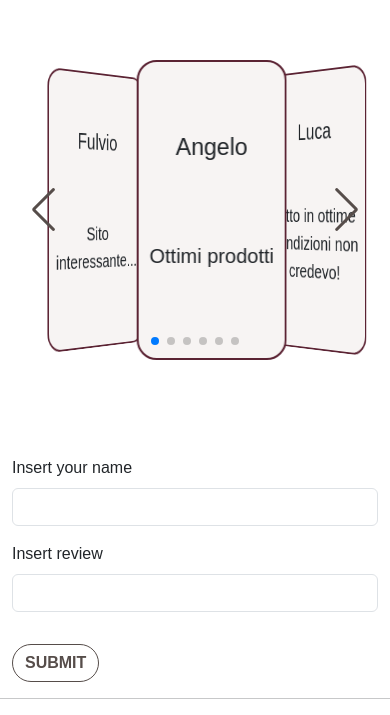
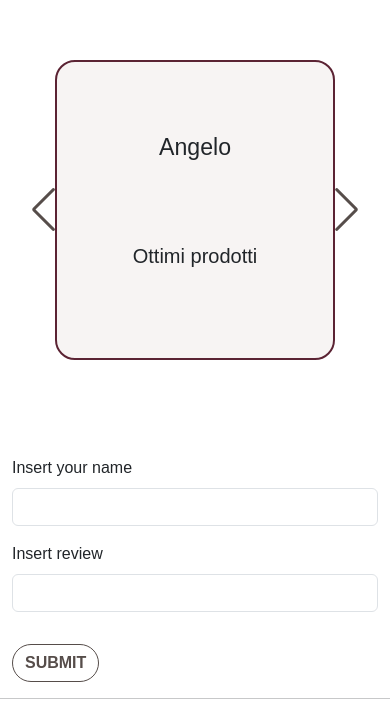
Before and after one commit to Boneluke96/Movie_Shop_Luca_Garbarini, a plain HTML site: page index.html in a window 390 px wide. Shown: the part 2730-3445 px from the top of the page. Drawn offline with nearby package versions, Linux system fonts and the light colour scheme; a web font is replaced by a local one.

Commit message:
responsive finished

```diff
--- a/index.html
+++ b/index.html
@@ -123,7 +123,7 @@
                 </div>
               </div>
               <!-- If we need pagination -->
-              <div class="swiper-pagination"></div>
+              <!-- <div class="swiper-pagination"></div> -->
 
               <!-- If we need navigation buttons -->
               <div class="swiper-button-prev"></div>
--- a/script.js
+++ b/script.js
@@ -113,7 +113,7 @@ const swiper = new Swiper('.swiper', {
     effect: "coverflow",
     grabCursor: true,
     centeredSlides: true,
-    slidesPerView: 3,
+    slidesPerView: 'auto',
     coverflowEffect: {
     rotate: 50,
     stretch: 0,
@@ -133,3 +133,20 @@ const swiper = new Swiper('.swiper', {
       prevEl: '.swiper-button-prev',
     },
 });
+
+// Funzione per aggiornare il numero di "review-card" in base alle dimensioni dello schermo
+function updateSlidesPerView(){
+    if(window.innerWidth < 541){
+      // Mostra una sola "review-card" su dispositivi mobili
+      swiper.params.slidesPerView = 1;
+    }else{
+      // Mostra tre "review-card" su desktop
+      swiper.params.slidesPerView = 3;
+    }
+
+    swiper.update(); // Aggiorna lo swiper per riflettere le modifiche
+  }
+
+  // Inizializza il controllo al caricamento della pagina e al ridimensionamento
+  window.addEventListener('load', updateSlidesPerView);
+  window.addEventListener('resize', updateSlidesPerView);
--- a/style.css
+++ b/style.css
@@ -199,7 +199,7 @@ h1, h2, h3, h4, h5, h6{
     font-weight: 900;
 }
 
-@media only screen and (max-width: 415px){
+@media only screen and (max-width: 540px){
     .number-tx{
         margin-top: 100px;
     }
@@ -211,9 +211,16 @@ h1, h2, h3, h4, h5, h6{
     height: 300px;
 }
 
-@media only screen and (max-width: 415px){
+@media only screen and (max-width: 540px){
     .swiper {
         width: 350px;
+        height: 300px;
+    }
+}
+
+@media only screen and (max-width: 280px){
+    .swiper {
+        width: 250px;
         height: 300px;
     }
 }
@@ -231,10 +238,18 @@ h1, h2, h3, h4, h5, h6{
     text-align: center;
 }
 
-@media only screen and (max-width: 415px){
+@media only screen and (max-width: 540px){
     .review-card {
         height: 300px;
-        width: 150px;
+        width: 280px;
+        margin-left: 35px;
+    }
+}
+
+@media only screen and (max-width: 280px){
+    .review-card {
+        height: 300px;
+        width: 180px;
     }
 }
 
```
